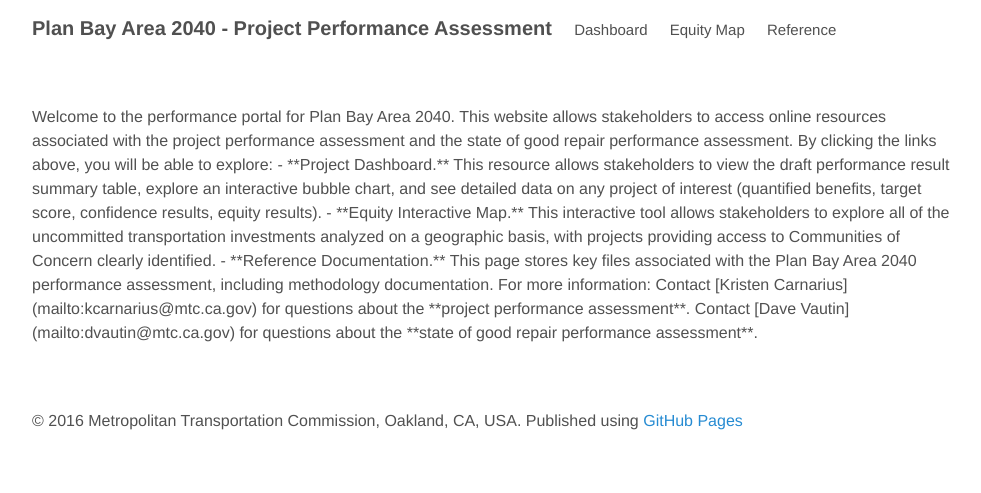
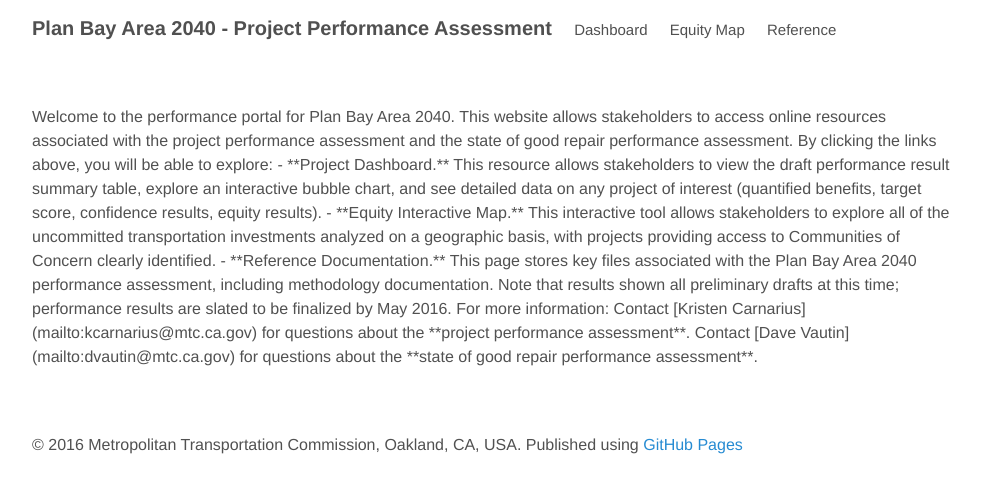
Before and after one commit to BayAreaMetro/performance, a Jekyll site: the page built from index.html, in a window 1280 px wide. Shown: the top 493 px of the page, without its empty margins (144-1125 px from the left). Built offline with Jekyll 4.4.1, drawn with Linux system fonts in a browser that asks for light colours; the list of posts is cut into pages by our own code.

Commit message:
UTF3 home

```diff
--- a/index.html
+++ b/index.html
@@ -7,6 +7,7 @@ Welcome to the performance portal for Plan Bay Area 2040. This website allows st
 - **Project Dashboard.** This resource allows stakeholders to view the draft performance result summary table, explore an interactive bubble chart, and see detailed data on any project of interest (quantified benefits, target score, confidence results, equity results).
 - **Equity Interactive Map.** This interactive tool allows stakeholders to explore all of the uncommitted transportation investments analyzed on a geographic basis, with projects providing access to Communities of Concern clearly identified.
 - **Reference Documentation.** This page stores key files associated with the Plan Bay Area 2040 performance assessment, including methodology documentation.
+Note that results shown all preliminary drafts at this time; performance results are slated to be finalized by May 2016.
 
 For more information:
 Contact [Kristen Carnarius](mailto:kcarnarius@mtc.ca.gov) for questions about the **project performance assessment**.
```
